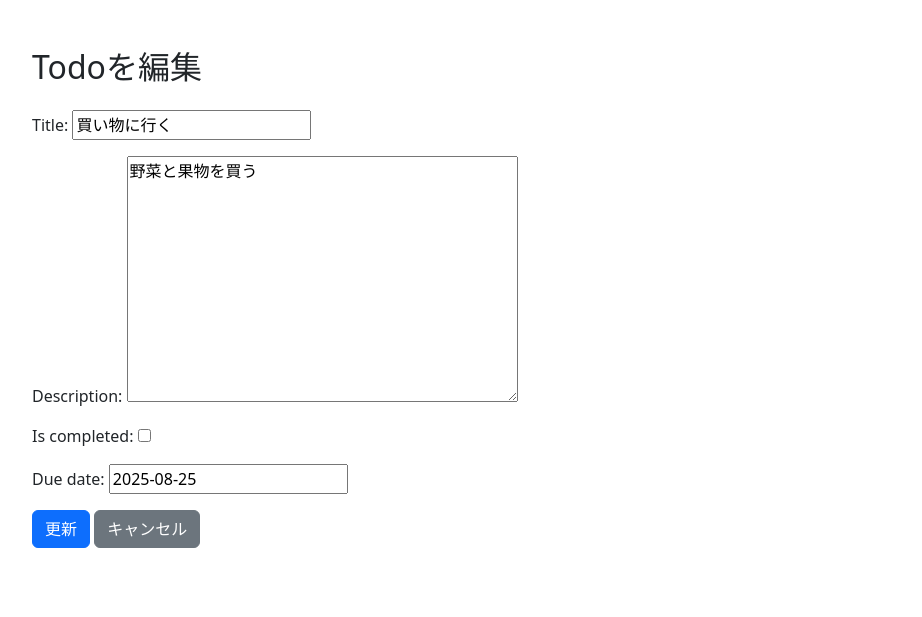
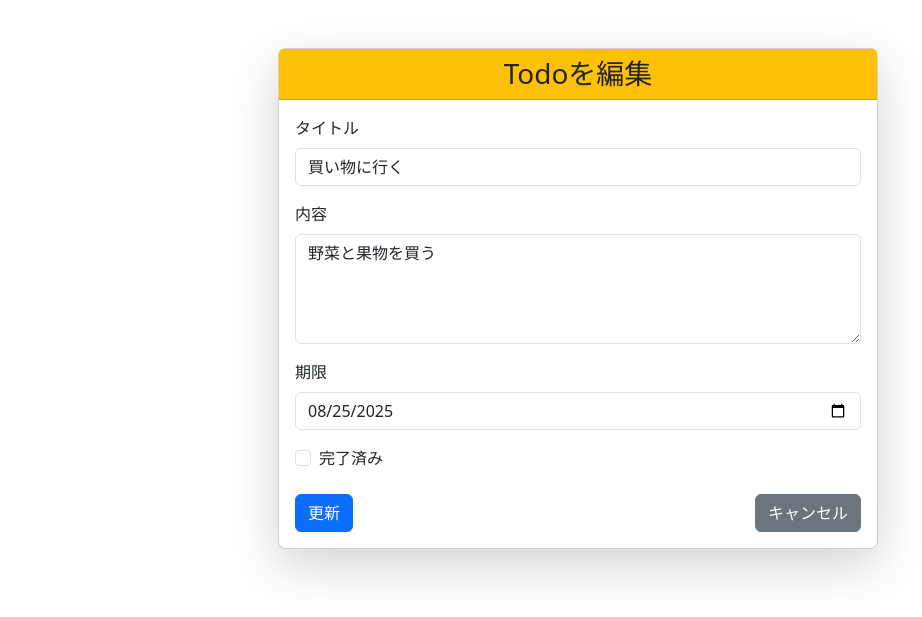
Before and after one commit to yuta20253/django-todo, a Django app: page /todos/todos/1/edit in a window 1280 px wide. Shown: the part 56-673 px from the top of the page, without its empty margins (62-984 px from the left). Run offline with Django 5.2, Linux system fonts and the light colour scheme; data comes from the database, SQL or seed files in the repository.

Commit message:
add: formクラスを作成し、アップデートビューで適用

```diff
--- /dev/null
+++ b/myproject/todos/forms.py
@@ -0,0 +1,13 @@
+from django import forms
+from .models import Todo
+
+class TodoForm(forms.ModelForm):
+    class Meta:
+        model = Todo
+        fields = ['title', 'description', 'due_date', 'is_completed']
+        widgets = {
+            'title': forms.TextInput(attrs={'class': 'form-control'}),
+            'description': forms.Textarea(attrs={'class': 'form-control', 'rows': 4}),
+            'due_date': forms.DateInput(attrs={'class': 'form-control', 'type': 'date' }),
+            'is_completed': forms.CheckboxInput(attrs={'class': 'form-check-input' }),
+        }
--- a/myproject/todos/templates/todos/form.html
+++ b/myproject/todos/templates/todos/form.html
@@ -1,21 +1,57 @@
 {% extends "base.html" %}
 
 {% block content %}
-<div class="container mt-5">
-  <h2 class="mb-4">Todoを編集</h2>
-
+<div class="container mt-5 d-flex justify-content-center">
+  <div class="card shadow-lg rounded-3 w-100" style="max-width: 600px;">
+    <div class="card-header bg-warning text-dark text-center">
+      <h3 class="mb-0">Todoを編集</h3>
+    </div>
+    <div class="card-body">
       {% if form.errors %}
         <div class="alert alert-danger">
-        {{ form.errors }}
+          <strong>入力エラーがあります:</strong>
+          <ul class="mb-0">
+            {% for field in form %}
+              {% for error in field.errors %}
+                <li>{{ error }}</li>
+              {% endfor %}
+            {% endfor %}
+            {% for error in form.non_field_errors %}
+              <li>{{ error }}</li>
+            {% endfor %}
+          </ul>
         </div>
       {% endif %}
 
-  <form method="post">
+      <form method="post" novalidate>
         {% csrf_token %}
-    {{ form.as_p }}
 
+        <div class="mb-3">
+          <label for="{{ form.title.id_for_label }}" class="form-label">タイトル</label>
+          {{ form.title }}
+        </div>
+
+        <div class="mb-3">
+          <label for="{{ form.description.id_for_label }}" class="form-label">内容</label>
+          {{ form.description }}
+        </div>
+
+        <div class="mb-3">
+          <label for="{{ form.due_date.id_for_label }}" class="form-label">期限</label>
+          {{ form.due_date }}
+        </div>
+
+        <div class="form-check mb-3">
+          {{ form.is_completed }}
+          <label for="{{ form.is_completed.id_for_label }}" class="form-check-label">完了済み</label>
+        </div>
+
+        <div class="d-flex justify-content-between mt-4">
           <button type="submit" class="btn btn-primary">更新</button>
           <a href="{% url 'todo_list' %}" class="btn btn-secondary">キャンセル</a>
+        </div>
       </form>
     </div>
+  </div>
+</div>
 {% endblock %}
--- a/myproject/todos/views.py
+++ b/myproject/todos/views.py
@@ -2,6 +2,7 @@ from django.shortcuts import render
 from django.views.generic import ListView, DetailView, UpdateView, DeleteView
 from django.urls import reverse_lazy
 from .models import Todo
+from .forms import TodoForm
 
 # Create your views here.
 class TodoListView(ListView):
@@ -16,7 +17,7 @@ class TodoDetailView(DetailView):
 
 class TodoUpdateView(UpdateView):
     model = Todo
-    fields = ['title', 'description', 'is_completed', 'due_date']
+    form_class = TodoForm
     template_name = 'todos/form.html'
     success_url = reverse_lazy('todo_list')
 
```
Lines whose indentation alone changed are shown as unchanged.
